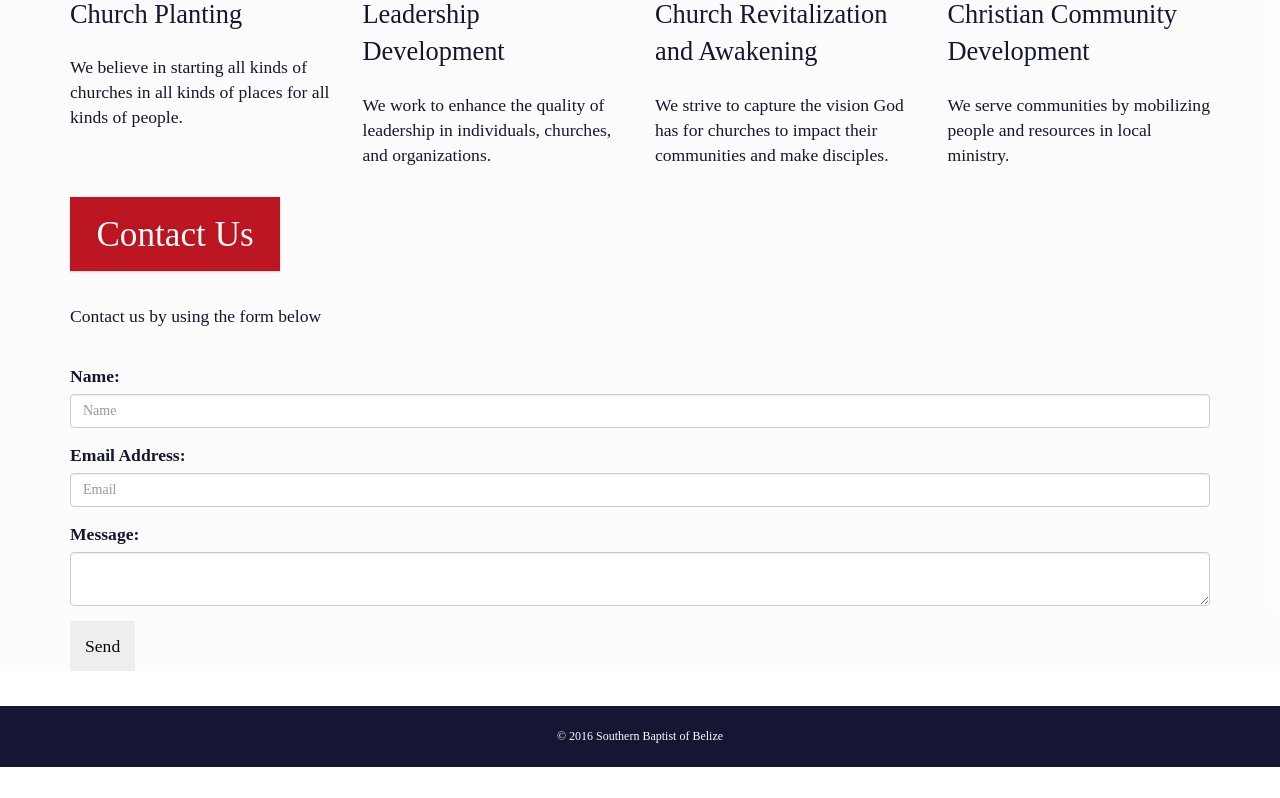
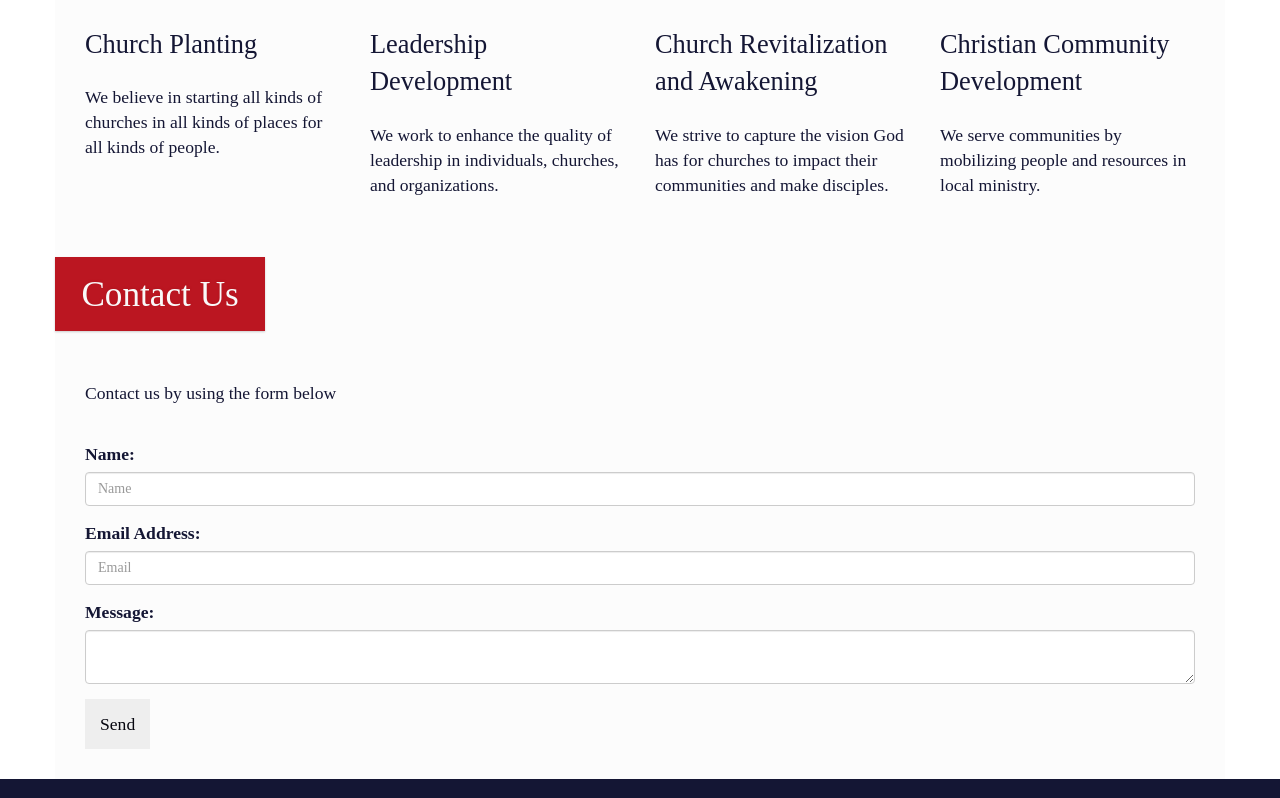
Before and after one commit to sbbelize/sbbelize.github.io, a plain HTML site: page index.html in a window 1280 px wide. Shown: the part 658-1456 px from the top of the page. Before the commit the page ends 1425 px from the top, so only its background shows below. Drawn offline with nearby package versions, Linux system fonts and the light colour scheme.

Commit message:
h1 indent

```diff
--- a/assets/css/style.css
+++ b/assets/css/style.css
@@ -46,7 +46,6 @@ main {
 
 footer {
 	background-color: hsl(235, 45%, 14%);
-	margin-top: 3.5rem;
 	padding: 10px 15px;
 }
 
@@ -219,3 +218,16 @@ nav li {
 		align-items: flex-end;
 	}
 }
+
+main {
+    background: none;
+}
+
+main > .container {
+    background: hsla(235, 45%, 14%, 0.01);
+    padding: 0
+}
+
+main > .container > article > .row {
+    padding: 0 30px 30px;
+}
--- a/index.html
+++ b/index.html
@@ -58,10 +58,8 @@
 		<main>
 			<div class="container">
 				<article id="whoweare" class="who">
+					<h1><span>Who We Are</span></h1>
 					<div class="row">
-						<div class="col-sm-12">
-							<h1><span>Who We Are</span></h1>
-						</div>
 						<div class="col-sm-4">
 							<p>
 								Southern Baptist of Belize is the union of three organizations with a common mission; to equip the Church to make disciples.
@@ -112,17 +110,17 @@
 				</article>
 
 				<article id="upcomingevents" class="calendar hidden">
+					<h1><span>Upcoming Events</span></h1>
 					<div class="row">
 						<div class="col-sm-12">
-							<h1><span>Upcoming Events</span></h1>
 						</div>
 					</div>
 				</article>
 
 				<article id="contactus" class="contact">
+					<h1><span>Contact Us</span></h1>
 					<div class="row">
 						<div class="col-sm-12">
-							<h1><span>Contact Us</span></h1>
 							<p>
 								<span>Contact us by using the form below</span>
 							</p>
```
